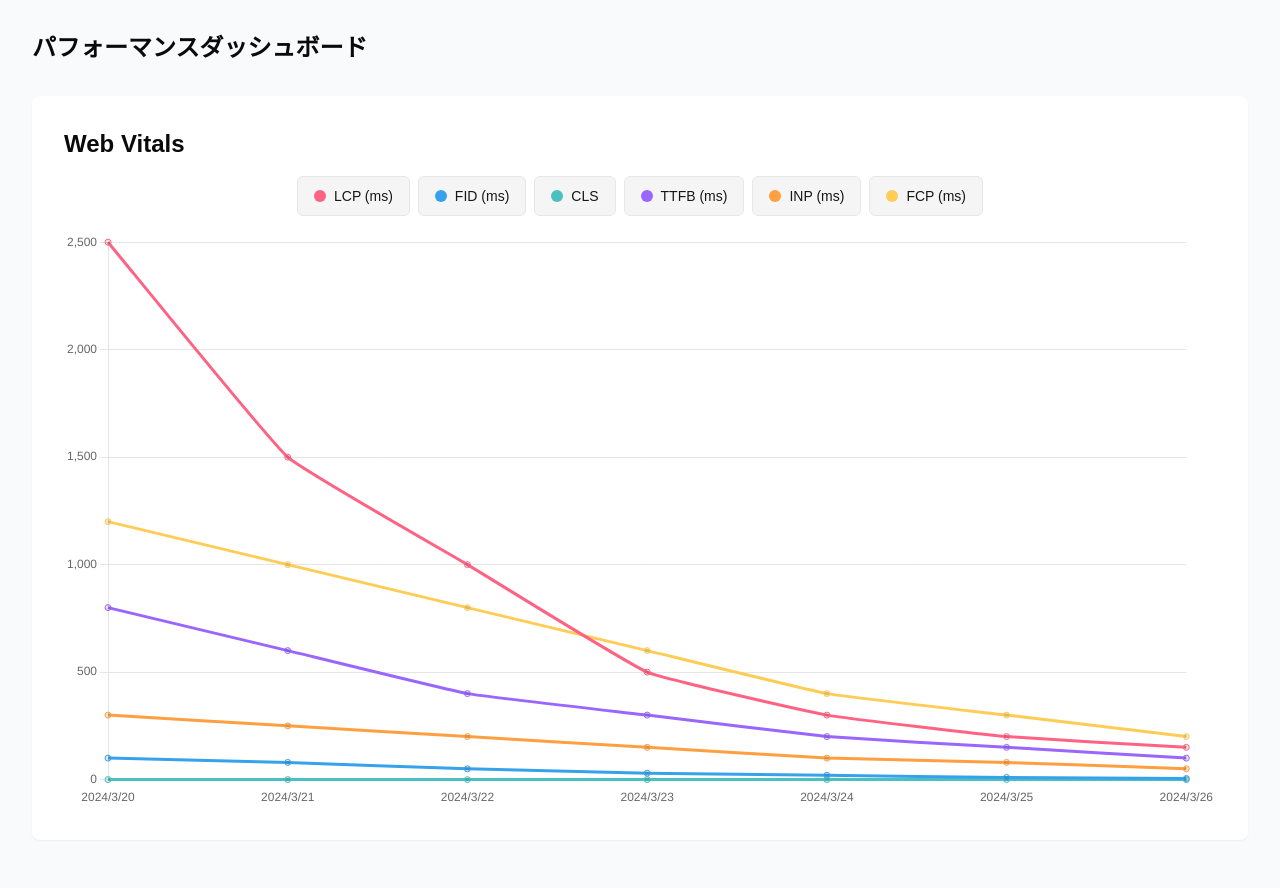
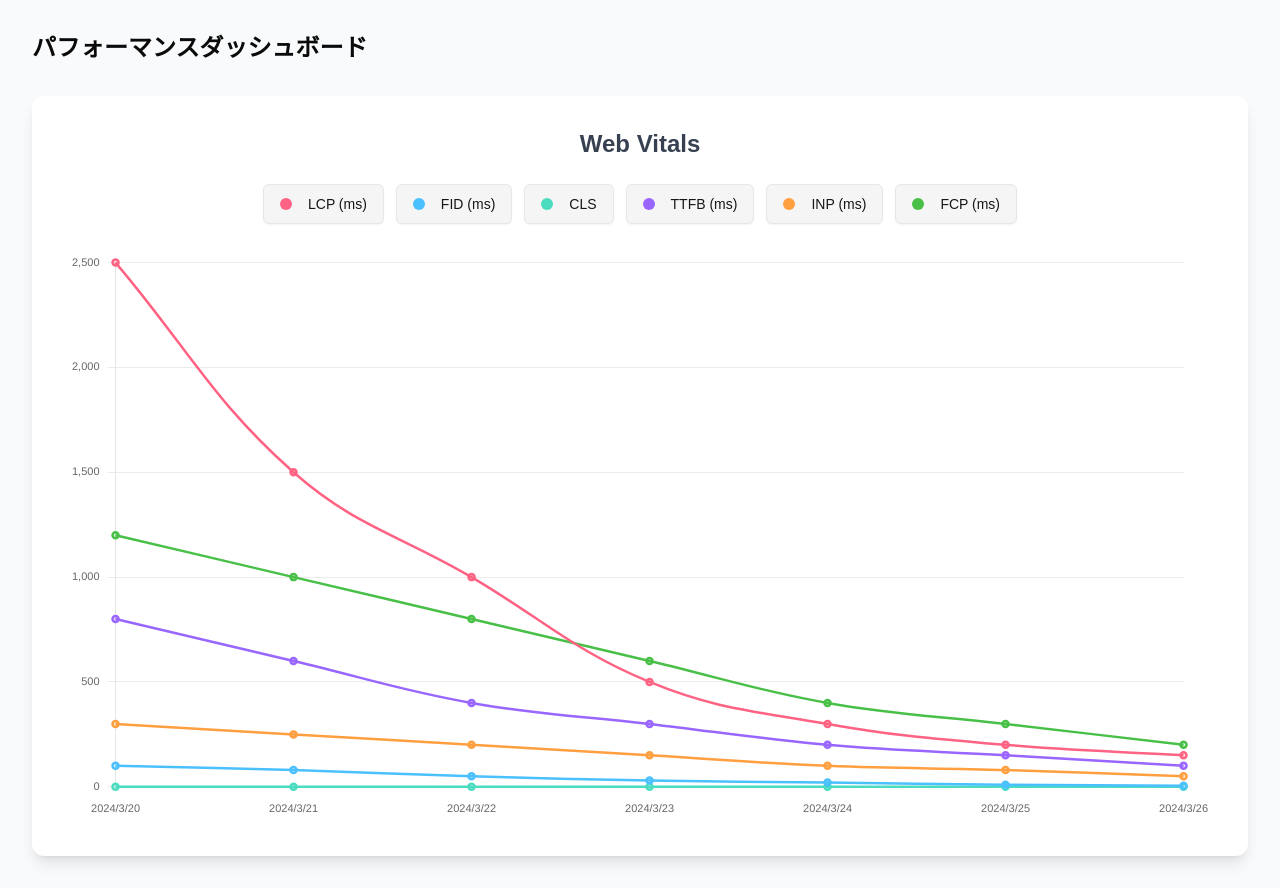
Before and after one commit to toono-f/lighthouse-dashboard, a Next.js app: page / in a window 1280 px wide. Built offline with nearby package versions, Linux system fonts and the light colour scheme.

Commit message:
ui update

```diff
--- a/src/components/dashboard/metrics-chart.tsx
+++ b/src/components/dashboard/metrics-chart.tsx
@@ -68,37 +68,49 @@ export function MetricsChart({ data }: MetricsChartProps) {
         label: "LCP (ms)",
         data: data.map((item) => item.lcp),
         borderColor: "rgb(255, 99, 132)",
-        tension: 0.1,
+        backgroundColor: "rgba(255, 99, 132, 0.2)",
+        tension: 0.4,
+        borderWidth: 2.5,
       },
       {
         label: "FID (ms)",
         data: data.map((item) => item.fid),
-        borderColor: "rgb(54, 162, 235)",
-        tension: 0.1,
+        borderColor: "rgb(75, 192, 255)",
+        backgroundColor: "rgba(75, 192, 255, 0.2)",
+        tension: 0.4,
+        borderWidth: 2.5,
       },
       {
         label: "CLS",
         data: data.map((item) => item.cls),
-        borderColor: "rgb(75, 192, 192)",
-        tension: 0.1,
+        borderColor: "rgb(75, 220, 192)",
+        backgroundColor: "rgba(75, 220, 192, 0.2)",
+        tension: 0.4,
+        borderWidth: 2.5,
       },
       {
         label: "TTFB (ms)",
         data: data.map((item) => item.ttfb),
         borderColor: "rgb(153, 102, 255)",
-        tension: 0.1,
+        backgroundColor: "rgba(153, 102, 255, 0.2)",
+        tension: 0.4,
+        borderWidth: 2.5,
       },
       {
         label: "INP (ms)",
         data: data.map((item) => item.inp),
         borderColor: "rgb(255, 159, 64)",
-        tension: 0.1,
+        backgroundColor: "rgba(255, 159, 64, 0.2)",
+        tension: 0.4,
+        borderWidth: 2.5,
       },
       {
         label: "FCP (ms)",
         data: data.map((item) => item.fcp),
-        borderColor: "rgb(255, 205, 86)",
-        tension: 0.1,
+        borderColor: "rgb(72, 192, 72)",
+        backgroundColor: "rgba(72, 192, 72, 0.2)",
+        tension: 0.4,
+        borderWidth: 2.5,
       },
     ],
   };
@@ -108,10 +120,23 @@ export function MetricsChart({ data }: MetricsChartProps) {
     plugins: {
       legend: {
         labels: {
-          generateLabels: () => [], // カスタムレジェンドを使用するため、デフォルトのレジェンドを非表示
+          generateLabels: () => [],
         },
       },
       tooltip: {
+        backgroundColor: "rgba(255, 255, 255, 0.95)",
+        titleColor: "#333",
+        bodyColor: "#333",
+        borderColor: "rgba(0, 0, 0, 0.1)",
+        borderWidth: 1,
+        padding: 12,
+        cornerRadius: 8,
+        titleFont: {
+          weight: "bold",
+        },
+        bodyFont: {
+          size: 13,
+        },
         callbacks: {
           label: function (context: TooltipItem<"line">) {
             const label = context.dataset.label || "";
@@ -126,12 +151,26 @@ export function MetricsChart({ data }: MetricsChartProps) {
       y: {
         beginAtZero: true,
         grid: {
-          color: "rgba(0, 0, 0, 0.1)",
+          color: "rgba(0, 0, 0, 0.08)",
+        },
+        ticks: {
+          color: "#666",
+          padding: 8,
+          font: {
+            size: 11,
+          },
         },
       },
       x: {
         grid: {
           display: false,
+        },
+        ticks: {
+          color: "#666",
+          padding: 8,
+          font: {
+            size: 11,
+          },
         },
       },
     },
@@ -142,6 +181,10 @@ export function MetricsChart({ data }: MetricsChartProps) {
     hover: {
       mode: "index",
       intersect: false,
+    },
+    animation: {
+      duration: 1000,
+      easing: "easeInOutQuart",
     },
   };
 
@@ -162,9 +205,11 @@ export function MetricsChart({ data }: MetricsChartProps) {
   };
 
   return (
-    <div className="w-full p-8 bg-white rounded-lg shadow-sm">
-      <p className="text-2xl font-bold mb-4">Web Vitals</p>
-      <div className="flex flex-wrap gap-2 mb-4 justify-center">
+    <div className="w-full p-8 bg-white rounded-xl shadow-lg transition-all duration-300 hover:shadow-xl">
+      <p className="text-2xl font-bold mb-6 text-gray-700 text-center">
+        Web Vitals
+      </p>
+      <div className="flex flex-wrap gap-3 mb-6 justify-center">
         {chartData.datasets.map((dataset) => (
           <Button
             key={dataset.label}
@@ -172,13 +217,21 @@ export function MetricsChart({ data }: MetricsChartProps) {
             variant={
               visibleDatasets[dataset.label || ""] ? "secondary" : "ghost"
             }
-            className="border border-gray-200"
+            className={`
+              border transition-all duration-200
+              ${
+                visibleDatasets[dataset.label || ""]
+                  ? "border-gray-200 shadow-sm hover:shadow"
+                  : "border-gray-100"
+              }
+              hover:scale-105
+            `}
           >
             <span
-              className="w-3 h-3 rounded-full"
+              className="w-3 h-3 rounded-full mr-2"
               style={{ backgroundColor: dataset.borderColor }}
             />
-            {dataset.label}
+            <span className="text-sm">{dataset.label}</span>
           </Button>
         ))}
       </div>
```
